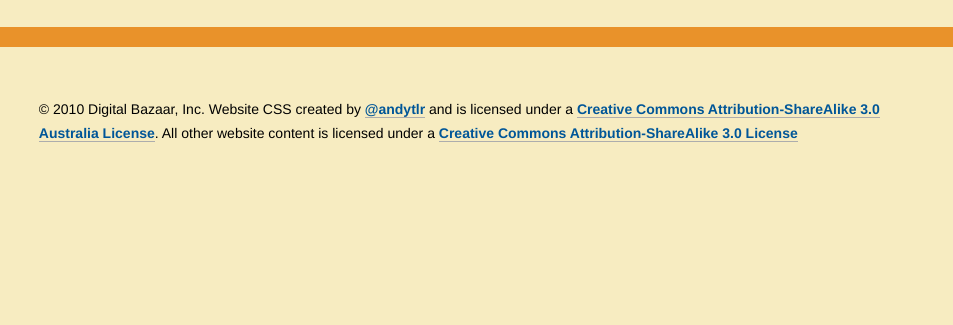
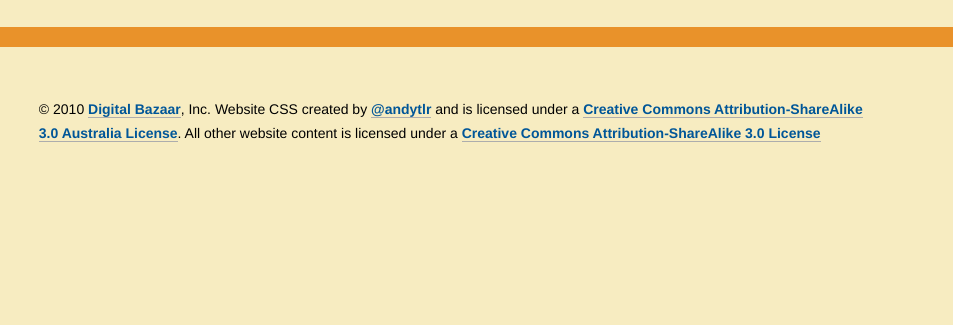
Before and after one commit to msporny/live-loop, a plain HTML site: page index.html in a window 1280 px wide. Shown: the part 625-950 px from the top of the page, 327-1280 px from the left. Drawn offline with nearby package versions, Linux system fonts and the light colour scheme.

Commit message:
Added link to Digital Bazaar website.

```diff
--- a/index.html
+++ b/index.html
@@ -64,7 +64,7 @@ what your markup produces.</p>
       <a rel="license" href="http://creativecommons.org/licenses/by-sa/3.0/"><img alt="Creative Commons License" src="http://i.creativecommons.org/l/by-sa/3.0/88x31.png" /></a>
     </div>
     <div class="ninecol last">
-      <p>&copy; 2010 Digital Bazaar, Inc.
+      <p>&copy; 2010 <a href="http://digitalbazaar.com/">Digital Bazaar</a>, Inc.
 Website CSS created by <a href="http://cssgrid.net/">@andytlr</a>
 and is licensed under a <a rel="license" href="http://creativecommons.org/licenses/by-sa/3.0/au/">
 Creative Commons Attribution-ShareAlike 3.0 Australia License</a>. All other
```
